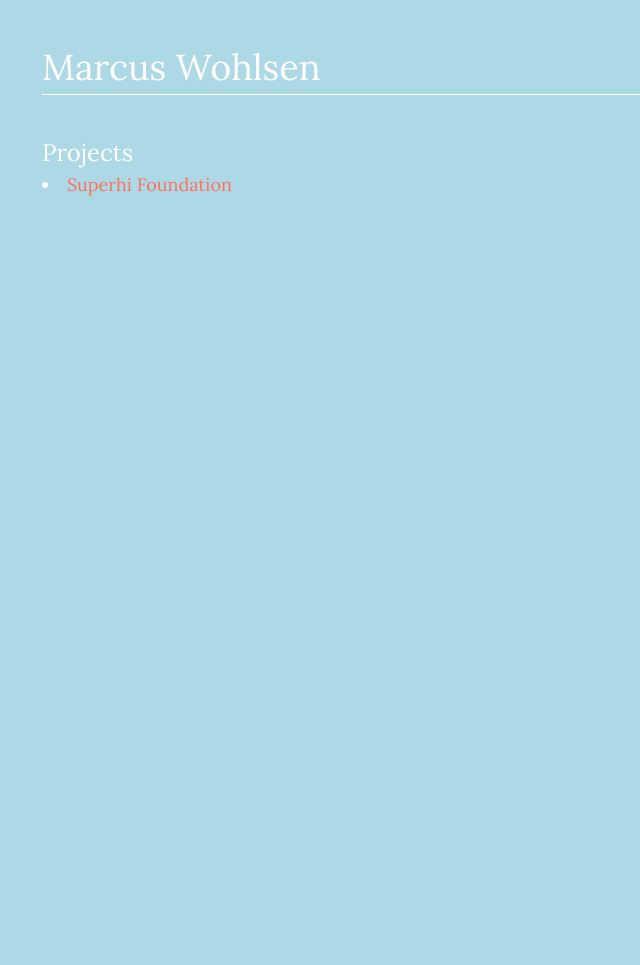
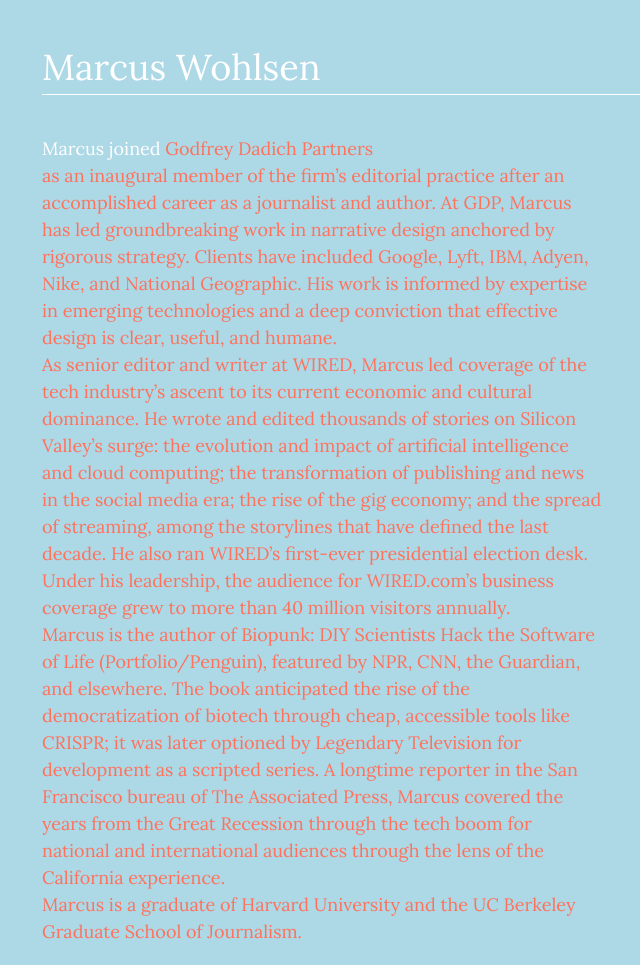
Before and after one commit to MarcusWohlsen/marcuswohlsen.github.io, a plain HTML site: page index.html in a window 1280 px wide. Shown: the whole page, without its empty margins (318-958 px from the left). Before the commit the page ends 800 px from the top, so only its background shows below. Drawn offline with Linux system fonts and the light colour scheme.

Commit message:
Added bio

```diff
--- a/index.html
+++ b/index.html
@@ -11,11 +11,13 @@
 	</header>
 
 	<section>
-		<h2>Projects</h2>
+		<p>Marcus joined <a href="http://godfreydadichpartners.com">Godfrey Dadich Partners</p> as an inaugural member of the firm’s editorial practice after an accomplished career as a journalist and author. At GDP, Marcus has led groundbreaking work in narrative design anchored by rigorous strategy. Clients have included Google, Lyft, IBM, Adyen, Nike, and National Geographic. His work is informed by expertise in emerging technologies and a deep conviction that effective design is clear, useful, and humane.</p>
 
-		<ul>
-			<li><a href="https://marcuswohlsen.github.io/Superhi-Foundation/index.html">Superhi Foundation</a></li>
-		</ul>
+		<p>As senior editor and writer at WIRED, Marcus led coverage of the tech industry’s ascent to its current economic and cultural dominance. He wrote and edited thousands of stories on Silicon Valley’s surge: the evolution and impact of artificial intelligence and cloud computing; the transformation of publishing and news in the social media era; the rise of the gig economy; and the spread of streaming, among the storylines that have defined the last decade. He also ran WIRED’s first-ever presidential election desk. Under his leadership, the audience for WIRED.com’s business coverage grew to more than 40 million visitors annually.</p>
+
+		<p>Marcus is the author of Biopunk: DIY Scientists Hack the Software of Life (Portfolio/Penguin), featured by NPR, CNN, the Guardian, and elsewhere. The book anticipated the rise of the democratization of biotech through cheap, accessible tools like CRISPR; it was later optioned by Legendary Television for development as a scripted series. A longtime reporter in the San Francisco bureau of The Associated Press, Marcus covered the years from the Great Recession through the tech boom for national and international audiences through the lens of the California experience.</p>
+
+		<p>Marcus is a graduate of Harvard University and the UC Berkeley Graduate School of Journalism.</p>
 	</section>
 </body>
 </html>
```
